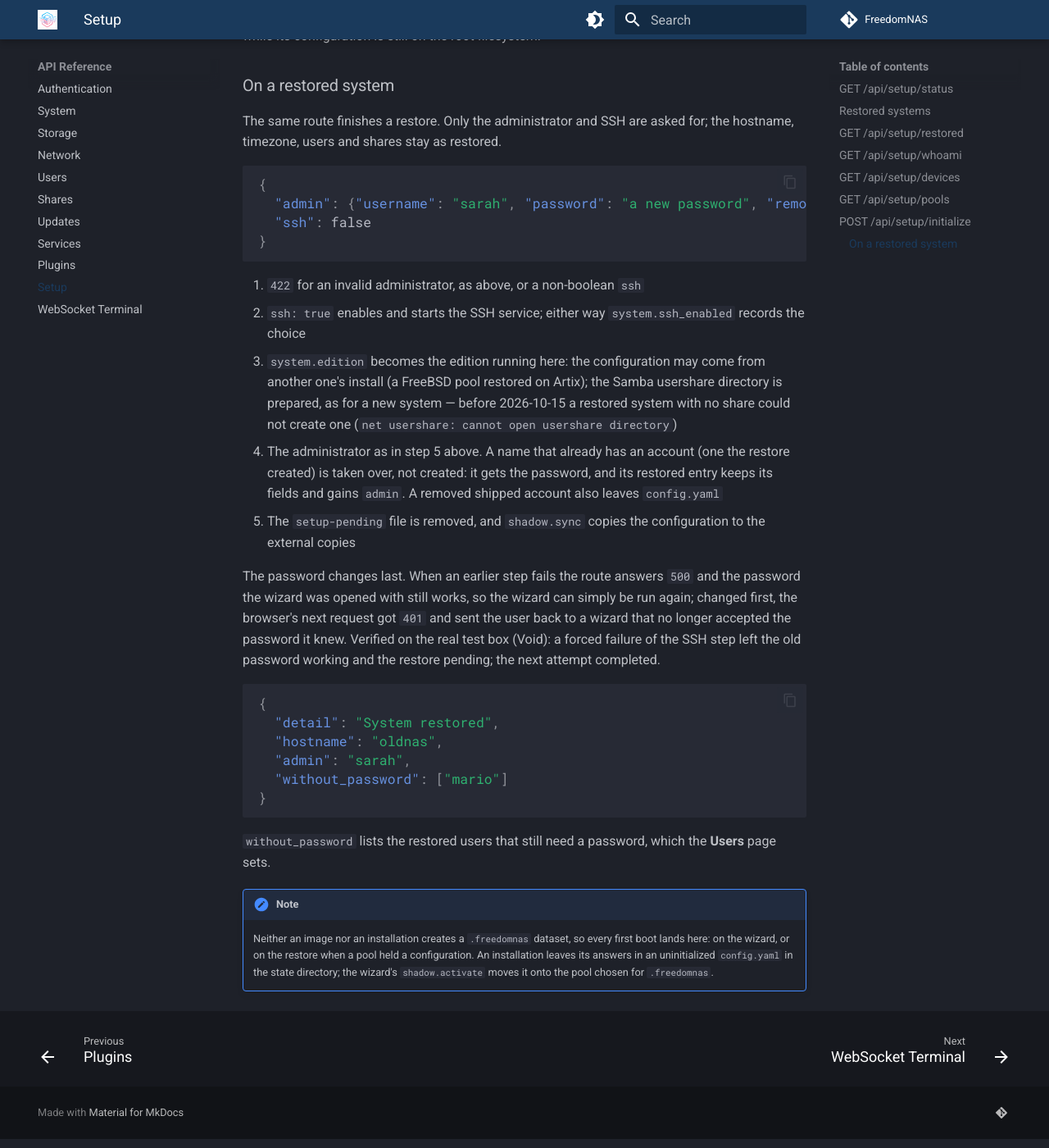
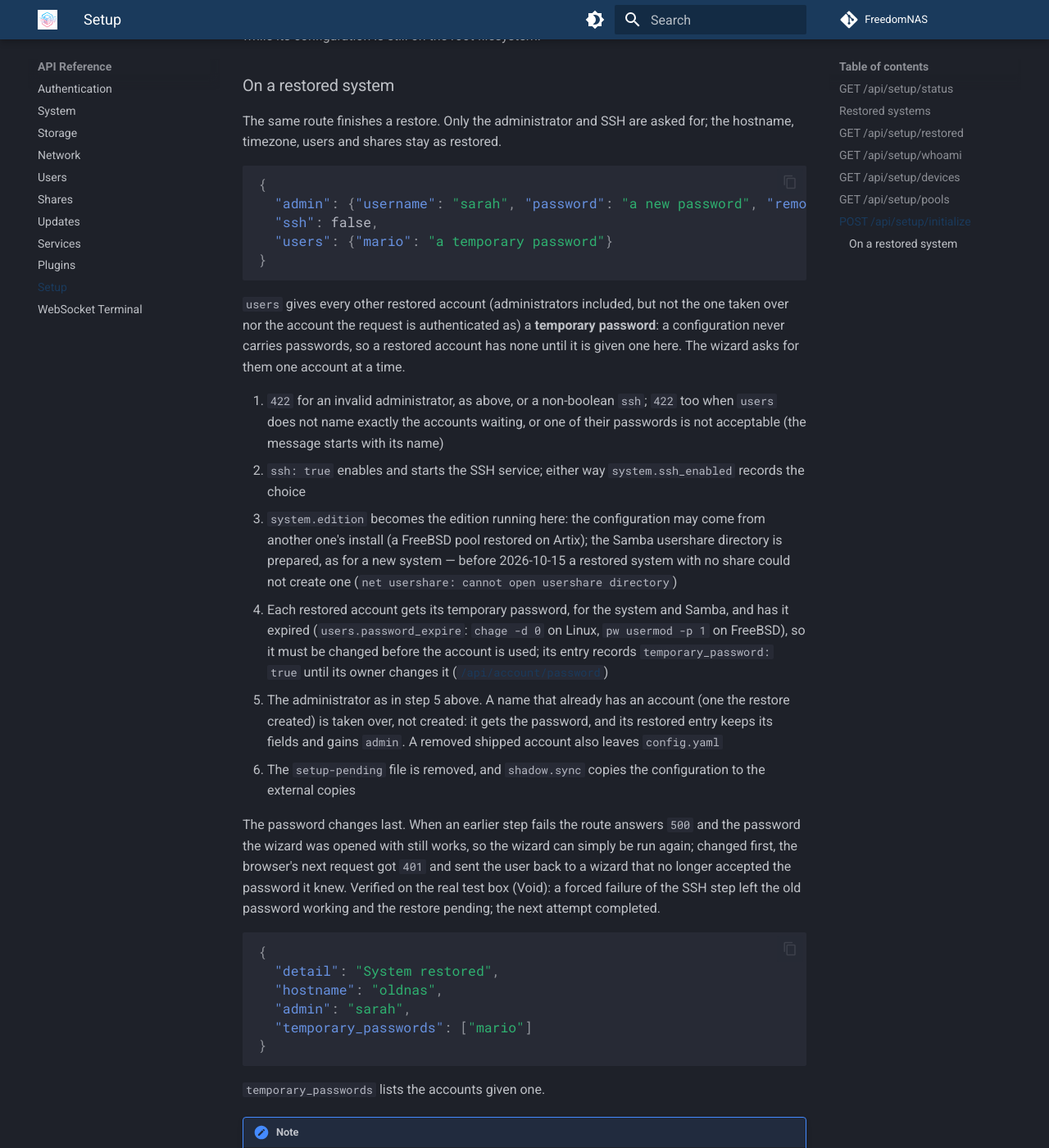
Before and after one commit to FreedomNAS/freedomnas-docs, an MkDocs documentation site: the page built from docs/api/setup.md, in a window 1280 px wide and 1400 px high, scrolled down 4219 px. Shown: the whole window at 82% size. Built offline with MkDocs 1.6.1 and Material for MkDocs 9.7.7, drawn with Linux system fonts in a browser that asks for light colours.

Commit message:
Document temporary passwords and the password page

````diff
--- a/docs/api/setup.md
+++ b/docs/api/setup.md
@@ -177,11 +177,20 @@ asked for; the hostname, timezone, users and shares stay as restored.
 ```json
 {
   "admin": {"username": "sarah", "password": "a new password", "remove_default": true},
-  "ssh": false
+  "ssh": false,
+  "users": {"mario": "a temporary password"}
 }
 ```
 
-1. `422` for an invalid administrator, as above, or a non-boolean `ssh`
+`users` gives every other restored account (administrators included, but
+not the one taken over nor the account the request is authenticated as) a
+**temporary password**: a configuration never carries passwords, so a
+restored account has none until it is given one here. The wizard asks for
+them one account at a time.
+
+1. `422` for an invalid administrator, as above, or a non-boolean `ssh`;
+   `422` too when `users` does not name exactly the accounts waiting, or one
+   of their passwords is not acceptable (the message starts with its name)
 2. `ssh: true` enables and starts the SSH service; either way
    `system.ssh_enabled` records the choice
 3. `system.edition` becomes the edition running here: the configuration may
@@ -189,11 +198,16 @@ asked for; the hostname, timezone, users and shares stay as restored.
    Samba usershare directory is prepared, as for a new system — before
    2026-10-15 a restored system with no share could not create one
    (`net usershare: cannot open usershare directory`)
-4. The administrator as in step 5 above. A name that already has an account
+4. Each restored account gets its temporary password, for the system and
+   Samba, and has it expired (`users.password_expire`: `chage -d 0` on
+   Linux, `pw usermod -p 1` on FreeBSD), so it must be changed before the
+   account is used; its entry records `temporary_password: true` until its
+   owner changes it ([`/api/account/password`](users.md#post-apiaccountpassword))
+5. The administrator as in step 5 above. A name that already has an account
    (one the restore created) is taken over, not created: it gets the
    password, and its restored entry keeps its fields and gains `admin`. A
    removed shipped account also leaves `config.yaml`
-5. The `setup-pending` file is removed, and `shadow.sync` copies the
+6. The `setup-pending` file is removed, and `shadow.sync` copies the
    configuration to the external copies
 
 The password changes last. When an earlier step fails the route answers
@@ -209,12 +223,11 @@ next attempt completed.
   "detail": "System restored",
   "hostname": "oldnas",
   "admin": "sarah",
-  "without_password": ["mario"]
+  "temporary_passwords": ["mario"]
 }
 ```
 
-`without_password` lists the restored users that still need a password,
-which the **Users** page sets.
+`temporary_passwords` lists the accounts given one.
 
 !!! note
     Neither an image nor an installation creates a `.freedomnas` dataset, so
````
Also changed, not shown: docs/api/users.md (+17 -0 lines), docs/user-guide/users.md (+10 -0 lines).
